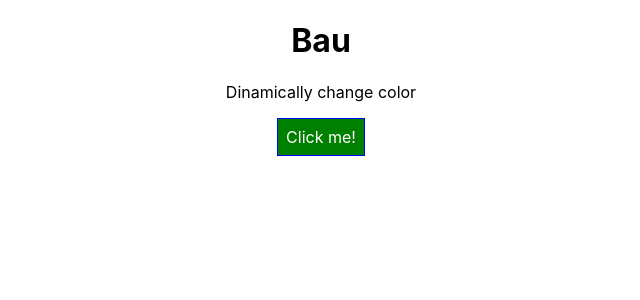
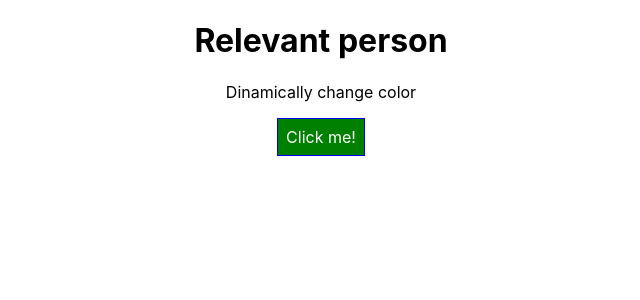
Before and after one commit to lucabit73/react-tutorial, a React (Create React App) app: page / in a window 1280 px wide. Shown: the top 300 px of the page, without its empty margins (319-959 px from the left). Built offline with nearby package versions, Linux system fonts and the light colour scheme.

Commit message:
pass property to class based component

```diff
--- a/src/components/Cockpit/Cockpit.js
+++ b/src/components/Cockpit/Cockpit.js
@@ -27,7 +27,7 @@
     }
     return (
         <div>
-            <h1>Bau</h1>
+            <h1>{props.appTitle}</h1>
             <p className={classes.join(" ")}>Dinamically change color</p>
             <button
             style={style}
--- a/src/containers/App.js
+++ b/src/containers/App.js
@@ -48,6 +48,7 @@
       <StyleRoot>
         <div className="App">
           <Cockpit
+            appTitle = {this.props.title}
             person = {this.state.person}
             showpersons = {this.state.showpersons}
             clicked = {this.togglepersonsHandler}
--- a/src/index.js
+++ b/src/index.js
@@ -4,7 +4,7 @@
 import App from './containers/App';
 import * as serviceWorker from './serviceWorker';
 
-ReactDOM.render(<App />, document.getElementById('root'));
+ReactDOM.render(<App title="Relevant person"/>, document.getElementById('root'));
 
 // If you want your app to work offline and load faster, you can change
 // unregister() to register() below. Note this comes with some pitfalls.
```
